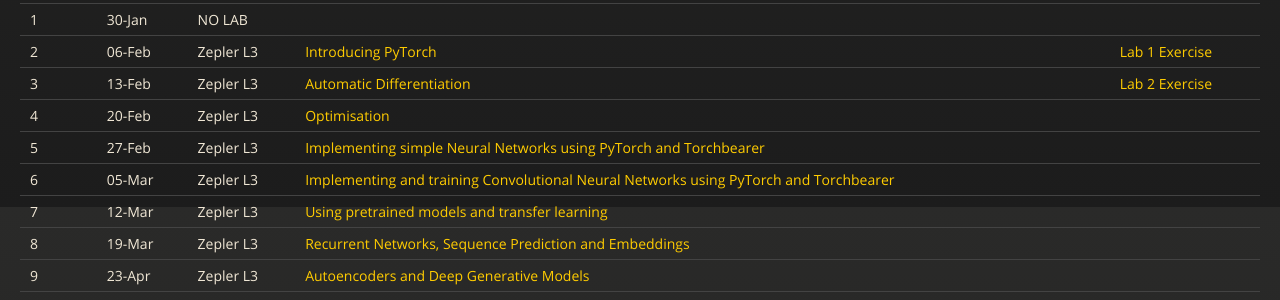
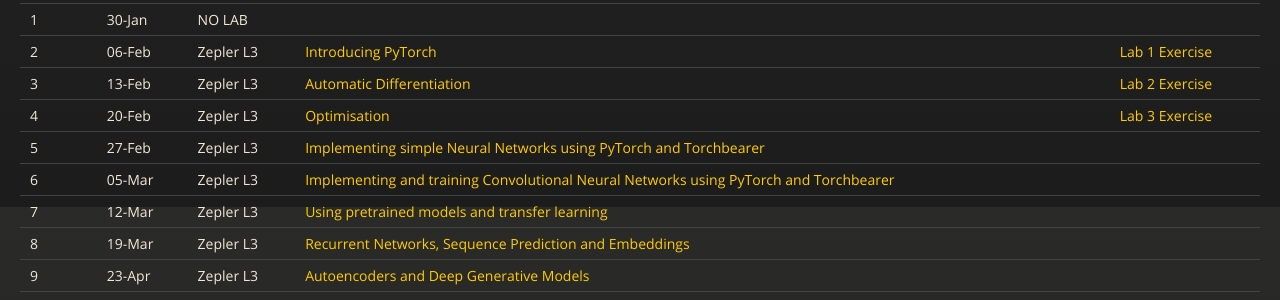
Before and after one commit to ecs-vlc/COMP6258, a Jekyll site: the page built from docs/index.md, in a window 1280 px wide and 900 px high, scrolled down 4139 px. Shown: the part 154-454 px from the top of the window. Built offline with Jekyll 4.4.1, drawn with Linux system fonts in a browser that asks for light colours; nearby versions of some CDN libraries.

Commit message:
labs and video

```diff
--- a/docs/index.md
+++ b/docs/index.md
@@ -50,7 +50,7 @@
 | 3    | 12-Feb | 02/1085  | Lecture: Optimisation                                                                                                      | [optimisation-handouts.pdf](handouts/optimisation-handouts.pdf)                     | [Adam: A Method for Stochastic Optimization](https://arxiv.org/abs/1412.6980)           | [Panopto link](https://southampton.cloud.panopto.eu/Panopto/Pages/Viewer.aspx?id=fc2c2822-625c-48c8-9dfe-b11400f731aa) |
 |      | 14-Feb | 46/2005  | Lecture: Going Deep: Universal approximation, overfitting and regularisation                                               | [deepnetworks-handouts.pdf](handouts/deepnetworks-handouts.pdf)                     | [Dropout:A Simple Way to Prevent Neural Networks from Overfitting](handouts/srivastava14a.pdf) | [Panopto Link](https://southampton.cloud.panopto.eu/Panopto/Pages/Viewer.aspx?id=6bef594b-cf15-4e25-9d75-b11600944f80)|
 |      | 16-Feb | 27/2001  | Lecture: Convolutional Networks                                                                                            | [Convolution-handouts.pdf](handouts/NewConvolution-handouts.pdf)                       | [handwritten digit recognition with a back-propagation network](https://papers.nips.cc/paper/293-handwritten-digit-recognition-with-a-back-propagation-network.pdf)                                        |  [Panopto Link](
-| 4    | 19-Feb | 02/1085  | Lecture: Networks Architectures for image classification                                                                   | [Architectures-handouts.pdf](handouts/Architectures-handouts.pdf)                   | [ImageNet Classification with Deep Convolutional Neural Networks](https://papers.nips.cc/paper/4824-imagenet-classification-with-deep-convolutional-neural-networks.pdf), [Striving for Simplicity: The All Convolutional Net](https://arxiv.org/pdf/1412.6806.pdf), [Very Deep Convolutional Networks for Large-Scale Image Recognition](https://arxiv.org/pdf/1409.1556.pdf), [Going Deeper with Convolutions](https://arxiv.org/pdf/1409.4842), [Deep Residual Learning for Image Recognition](https://arxiv.org/pdf/1512.03385.pdf) |  [Panopto Link]() |
+| 4    | 19-Feb | 02/1085  | Lecture: Networks Architectures for image classification                                                                   | [Architectures-handouts.pdf](handouts/Architectures-handouts.pdf)                   | [ImageNet Classification with Deep Convolutional Neural Networks](https://papers.nips.cc/paper/4824-imagenet-classification-with-deep-convolutional-neural-networks.pdf), [Striving for Simplicity: The All Convolutional Net](https://arxiv.org/pdf/1412.6806.pdf), [Very Deep Convolutional Networks for Large-Scale Image Recognition](https://arxiv.org/pdf/1409.1556.pdf), [Going Deeper with Convolutions](https://arxiv.org/pdf/1409.4842), [Deep Residual Learning for Image Recognition](https://arxiv.org/pdf/1512.03385.pdf) |  [Panopto Link](https://southampton.cloud.panopto.eu/Panopto/Pages/Viewer.aspx?id=65a1a607-261b-4ca1-87d8-b11b00f71aa3) |
 |      | 21-Feb | 46/2005  | Lecture: Networks Architectures for image classification (II)                                                              | as above                                                                            |                                                                                         | [Panopto Link]() |
 |      | 23-Feb | 27/2001  | Lecture: Embeddings                                                                                                        | [Embeddings-handout.pdf](handouts/Embeddings-handouts.pdf)                          | [Efficient Estimation of Word Representations in Vector Space](https://arxiv.org/pdf/1301.3781.pdf)    | [Panopto Link]() |
 | 5    | 26-Feb | 02/1085  | Lecture: Recurrent Neural Networks                                                                                         | [rnn-handout.pdf](handouts/rnns-handouts.pdf)                                       |[The Unreasonable Effectiveness of Recurrent Neural Networks](http://karpathy.github.io/2015/05/21/rnn-effectiveness/) | [Panopto Link]() |
@@ -108,7 +108,7 @@
 | 1    | 30-Jan | NO LAB   |                                                                                                       |                                      |
 | 2    | 06-Feb | Zepler L3  | [Introducing PyTorch](./labs/lab1/)                                                                   | [Lab 1 Exercise](labex/lab1ex.pdf) |
 | 3    | 13-Feb | Zepler L3  | [Automatic Differentiation](./labs/lab2/)                                                             | [Lab 2 Exercise](labex/lab2ex.pdf) |
-| 4    | 20-Feb | Zepler L3  | [Optimisation](./labs/lab3/)                                                                          | <!-- [Lab 3 Exercise](labex/lab3ex.pdf) --> |
+| 4    | 20-Feb | Zepler L3  | [Optimisation](./labs/lab3/)                                                                          | [Lab 3 Exercise](labex/lab3ex.pdf) |
 | 5    | 27-Feb | Zepler L3  | [Implementing simple Neural Networks using PyTorch and Torchbearer](./labs/lab4/)                     | <!-- [Lab 4 Exercise](labex/lab4ex.pdf) --> |
 | 6    | 05-Mar | Zepler L3  | [Implementing and training Convolutional Neural Networks using PyTorch and Torchbearer](./labs/lab5/) | <!-- [Lab 5 Exercise](labex/lab5ex.pdf) --> |
 | 7    | 12-Mar | Zepler L3  | [Using pretrained models and transfer learning](./labs/lab6)                                          | <!-- [Lab 6 Exercise](labex/lab6ex.pdf) --> |
```
Also changed, not shown: 2 other files.
